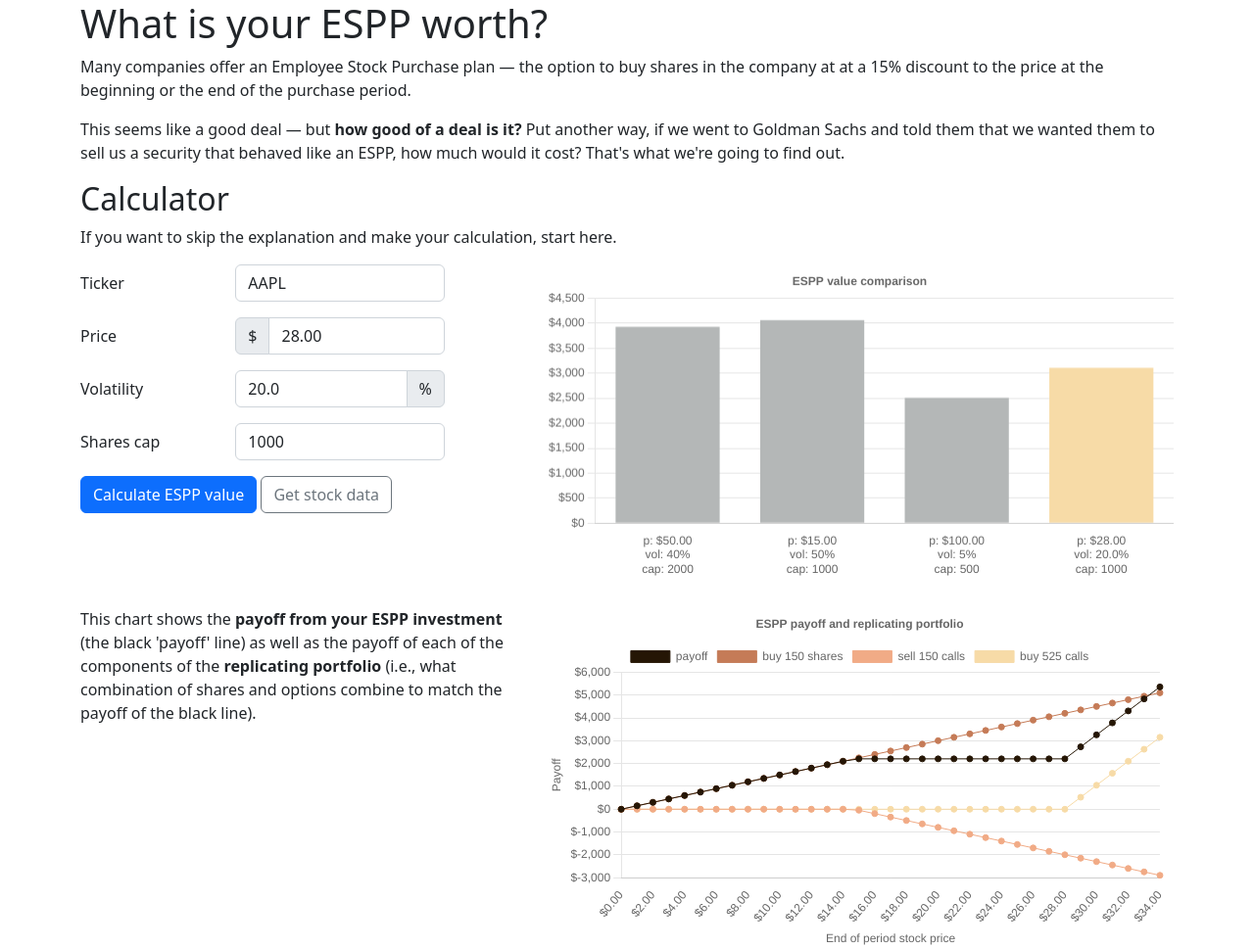
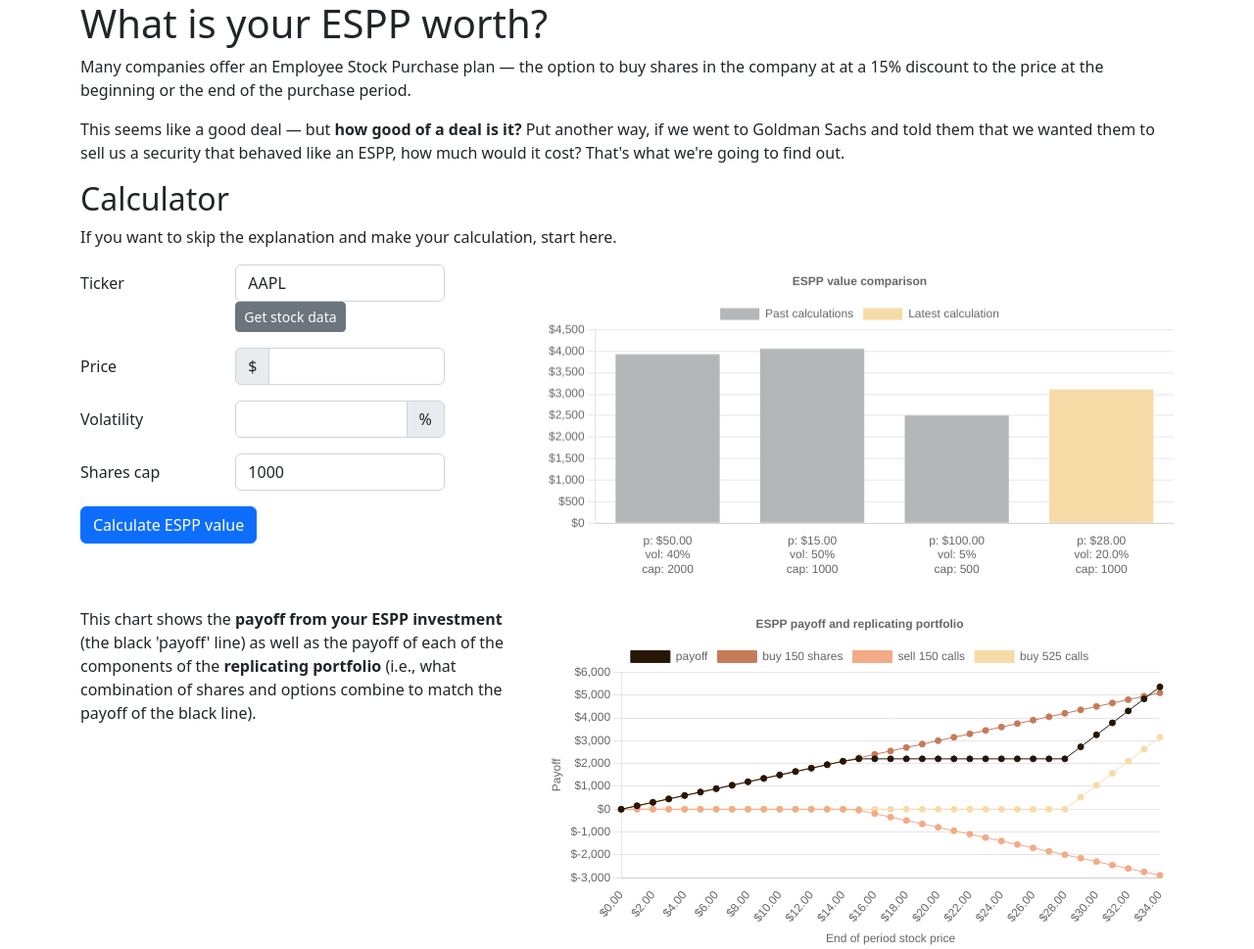
Before and after one commit to edelgm6/espp-payoff, a Django app: template templates/index.html in a window 1280 px wide. Shown: the top 969 px of the page at 98% size. Run offline with Django 3.2, Linux system fonts and the light colour scheme; the template is opened without the code that fills it, so the values that code supplies are empty.

Commit message:
Tweaked stock data button

```diff
--- a/templates/espp-form.html
+++ b/templates/espp-form.html
@@ -2,13 +2,12 @@
   <div class="row mb-3">
     <label for="ticker" class="col-sm-4 col-form-label">Ticker</label>
     <div class="col-sm-6">
-      <div class="input-group has-validation">
         <input type="text" class="form-control" id="ticker" name="ticker" maxlength="5" data-bs-toggle="tooltip"
           title="Add stock ticker here and click 'Get stock data' button to populate latest price and volatility" autocomplete="off" value="AAPL" required>
+        <button id="stock-button" class="btn btn-sm btn-secondary" onclick="populateStockChart(event)">Get stock data</button>
         <div class="valid-feedback">
           Click here for stock chart
         </div>
-      </div>
     </div>
   </div>
 
@@ -17,7 +16,7 @@
     <div class="col-sm-6">
       <div class="input-group has-validation">
         <span class="input-group-text">$</span>
-        <input type="number" step=".01" min="0" class="form-control" id="price" placeholder="102.44" value="28.00"
+        <input type="number" step=".01" min="0" class="form-control" id="price"
           data-bs-toggle="tooltip"
           title="Latest stock price — you can auto-populate via the 'Get data' button or add yourself">
           <div class="invalid-feedback">
@@ -30,7 +29,7 @@
     <label for="volatility" class="col-sm-4 col-form-label">Volatility</label>
     <div class="col-sm-6">
       <div class="input-group has-validation">
-        <input type="number" step=".01" min="0" class="form-control" id="volatility" placeholder="10.5 for 10.5%" value="20.0"
+        <input type="number" step=".01" min="0" class="form-control" id="volatility"
           data-bs-toggle="tooltip"
           title="Latest annualized volatility — you can auto-populate via the 'Get data' button or add yourself">
         <span class="input-group-text">%</span>
@@ -44,7 +43,7 @@
     <label for="shares-cap" class="col-sm-4 col-form-label">Shares cap</label>
     <div class="col-sm-6">
       <div class="input-group has-validation">
-        <input type="number" step="1" min="1" class="form-control" id="shares-cap" placeholder="1000"  value="1000"
+        <input type="number" step="1" min="1" class="form-control" id="shares-cap" placeholder="1000" value="1000"
           data-bs-toggle="tooltip"
           title="Maximum shares you can purchase">
         <div class="invalid-feedback">
@@ -56,7 +55,6 @@
   <div class="form-group row">
     <div class="col-sm-12">
       <button class="btn btn-primary" onclick="getPayoffData(event)">Calculate ESPP value</button>
-      <button class="btn btn-outline-secondary" onclick="populateStockChart(event)">Get stock data</button>
     </div>
   </div>
 </form>
--- a/web/static/web/js/ValueCompareChart.js
+++ b/web/static/web/js/ValueCompareChart.js
@@ -24,7 +24,7 @@ class ValueCompareChart extends EsppChart {
         customValue.push(calculatedEspp.value);
 
         this.comparisonDataset = {
-            label: 'Value',
+            label: 'Past calculations',
             data: comparisonValues,
             borderColor: this.primaryGray,
             backgroundColor: this.primaryGray,
@@ -33,7 +33,7 @@ class ValueCompareChart extends EsppChart {
         }
 
         this.customDataset = {
-            label: 'Value',
+            label: 'Latest calculation',
             data: customValue,
             borderColor: this.fourthColor,
             backgroundColor: this.fourthColor,
@@ -85,7 +85,7 @@ class ValueCompareChart extends EsppChart {
                 },
                 plugins: {
                     legend: {
-                        display: false
+                        display: true
                     },
                     title: {
                         display: true,
--- a/web/static/web/js/espp-form-validation.js
+++ b/web/static/web/js/espp-form-validation.js
@@ -1,3 +1,29 @@
+document.getElementById('price').addEventListener('input', function() {
+    toggleGetStockDataButton();
+});
+document.getElementById('volatility').addEventListener('input', function() {
+    toggleGetStockDataButton();
+});
+
+function toggleGetStockDataButton(turnButtonOff=null) {
+    const volatilityField = document.querySelector('#volatility');
+    const priceField = document.querySelector('#price');
+    const stockButton = document.querySelector('#stock-button');
+
+    if (turnButtonOff) {
+        stockButton.className = 'btn btn-sm btn-outline-secondary';
+        return;
+    }
+
+    if (volatilityField.value == '' || priceField.value == '') {
+        stockButton.className = 'btn btn-sm btn-secondary';
+    } else {
+        stockButton.className = 'btn btn-sm btn-outline-secondary';
+    }
+}
+
+
+
 function validateTicker(tickerField) {
     const parentDiv = tickerField.parentNode;
     const validationDiv = parentDiv.querySelector('div');
--- a/web/static/web/js/get-stock-data.js
+++ b/web/static/web/js/get-stock-data.js
@@ -81,4 +81,6 @@ async function populateStockChart(event) {
   stockData[ticker]['price_history'] = priceHistory;
   stockData[ticker]['daily_percent_changes'] = dailyPercentChanges;
   stockData[ticker]['dates'] = dates;
+
+  toggleGetStockDataButton(turnButtonOff=true);
 };
```
